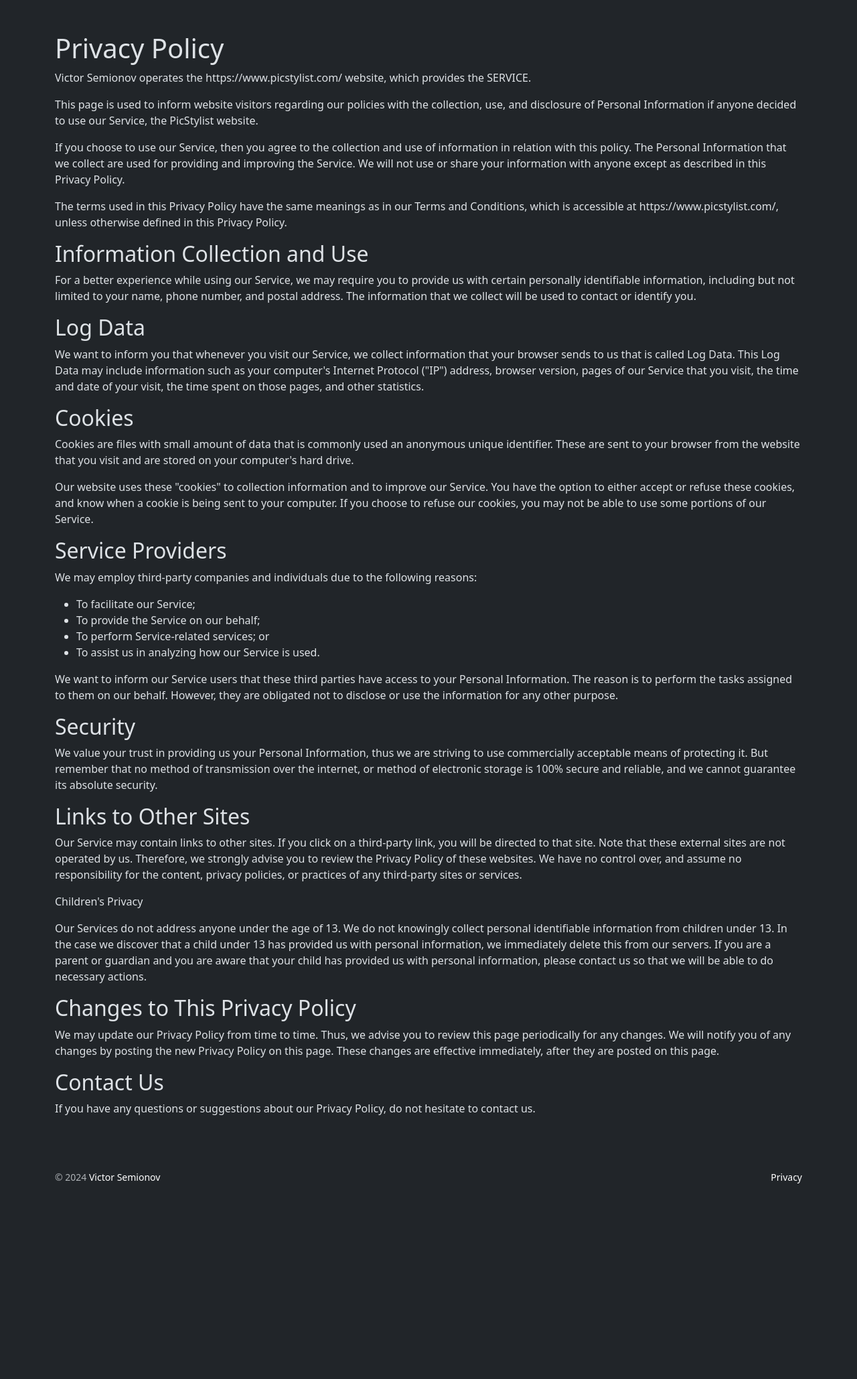
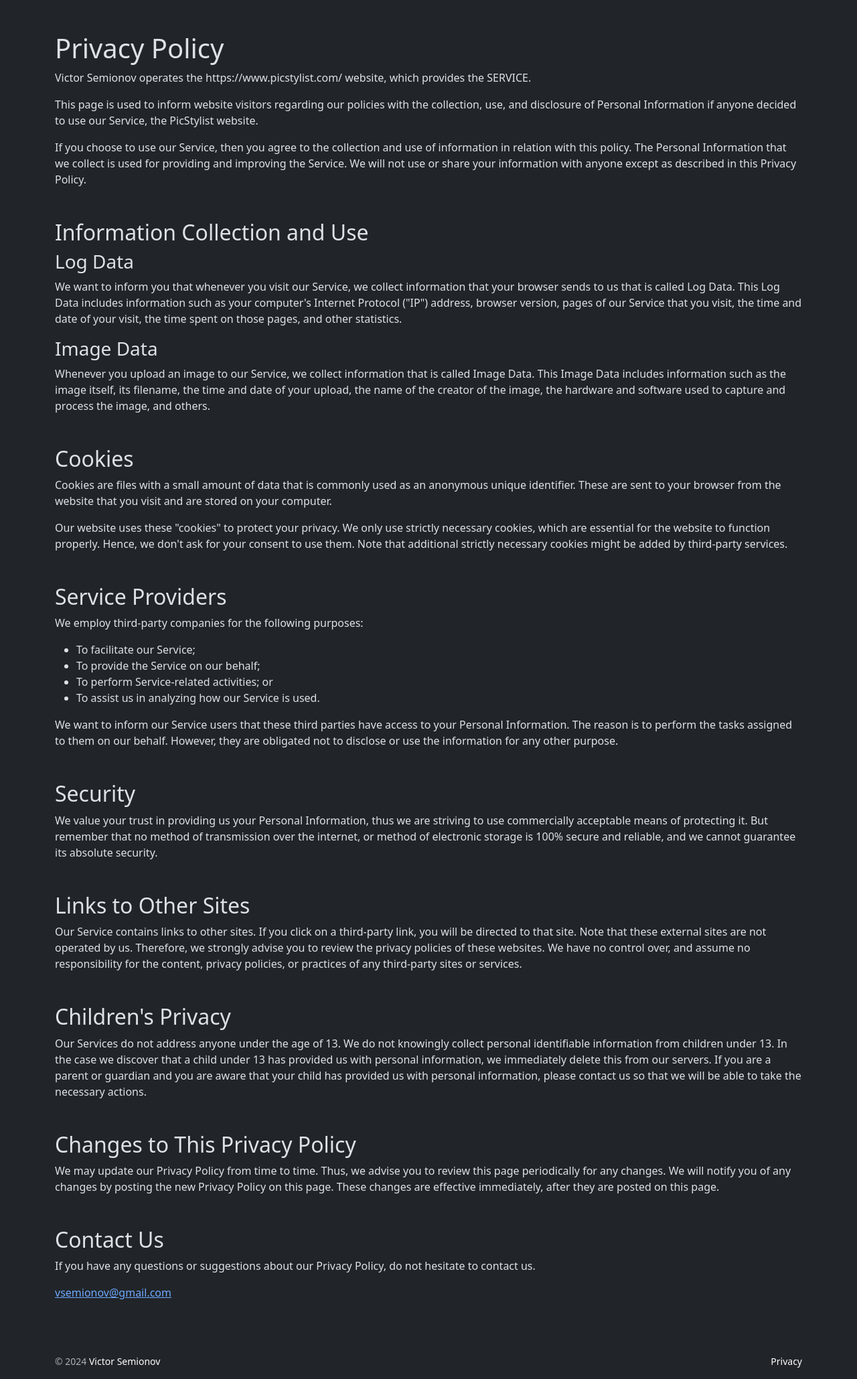
Before and after one commit to vsemionov/picstylist, a Flask app: page /privacy.html in a window 1280 px wide. Shown: the part 56-2115 px from the top of the page at 67% size. Before the commit the page ends 1823 px from the top, so only its background shows below. Run offline with Flask 3, Linux system fonts and the light colour scheme; parts of the project's set-up code (start-up, migrations or seed data) failed here and were passed over; some libraries are stand-ins or nearby versions.

Commit message:
customized

```diff
--- a/templates/pages/privacy.html
+++ b/templates/pages/privacy.html
@@ -12,44 +12,41 @@
   <p>
     If you choose to use our Service,
     then you agree to the collection and use of information in relation with this policy.
-    The Personal Information that we collect are used for providing and improving the Service.
+    The Personal Information that we collect is used for providing and improving the Service.
     We will not use or share your information with anyone except as described in this Privacy Policy.
   </p>
-  <p>
-    The terms used in this Privacy Policy have the same meanings as in our Terms and Conditions,
-    which is accessible at https://www.picstylist.com/, unless otherwise defined in this Privacy Policy.
-  </p>
-  <h2>Information Collection and Use</h2>
-  <p>
-    For a better experience while using our Service,
-    we may require you to provide us with certain personally identifiable information,
-    including but not limited to your name, phone number, and postal address.
-    The information that we collect will be used to contact or identify you.
-  </p>
-  <h2>Log Data</h2>
+  <h2 class="mt-5">Information Collection and Use</h2>
+  <h3>Log Data</h3>
   <p>
     We want to inform you that whenever you visit our Service,
     we collect information that your browser sends to us that is called Log Data.
-    This Log Data may include information such as your computer's Internet Protocol ("IP") address, browser version,
+    This Log Data includes information such as your computer's Internet Protocol ("IP") address, browser version,
     pages of our Service that you visit, the time and date of your visit,
     the time spent on those pages, and other statistics.
   </p>
-  <h2>Cookies</h2>
+  <h3>Image Data</h3>
   <p>
-    Cookies are files with small amount of data that is commonly used an anonymous unique identifier.
-    These are sent to your browser from the website that you visit and are stored on your computer's hard drive.
+    Whenever you upload an image to our Service, we collect information that is called Image Data.
+    This Image Data includes information such as the image itself, its filename, the time and date of your upload,
+    the name of the creator of the image, the hardware and software used to capture and process the image, and others.
+  </p>
+  <h2 class="mt-5">Cookies</h2>
+  <p>
+    Cookies are files with a small amount of data that is commonly used as an anonymous unique identifier.
+    These are sent to your browser from the website that you visit and are stored on your computer.
   </p>
   <p>
-    Our website uses these "cookies" to collection information and to improve our Service.
-    You have the option to either accept or refuse these cookies, and know when a cookie is being sent to your computer.
-    If you choose to refuse our cookies, you may not be able to use some portions of our Service.
+    Our website uses these "cookies" to protect your privacy.
+    We only use strictly necessary cookies, which are essential for the website to function properly.
+    Hence, we don't ask for your consent to use them.
+    Note that additional strictly necessary cookies might be added by third-party services.
   </p>
-  <h2>Service Providers</h2>
-  <p>We may employ third-party companies and individuals due to the following reasons:</p>
+  <h2 class="mt-5">Service Providers</h2>
+  <p>We employ third-party companies for the following purposes:</p>
   <ul>
     <li>To facilitate our Service;</li>
     <li>To provide the Service on our behalf;</li>
-    <li>To perform Service-related services; or</li>
+    <li>To perform Service-related activities; or</li>
     <li>To assist us in analyzing how our Service is used.</li>
   </ul>
   <p>
@@ -57,38 +54,39 @@
     The reason is to perform the tasks assigned to them on our behalf.
     However, they are obligated not to disclose or use the information for any other purpose.
   </p>
-  <h2>Security</h2>
+  <h2 class="mt-5">Security</h2>
   <p>
     We value your trust in providing us your Personal Information,
     thus we are striving to use commercially acceptable means of protecting it.
     But remember that no method of transmission over the internet,
     or method of electronic storage is 100% secure and reliable, and we cannot guarantee its absolute security.
   </p>
-  <h2>Links to Other Sites</h2>
+  <h2 class="mt-5">Links to Other Sites</h2>
   <p>
-    Our Service may contain links to other sites.
+    Our Service contains links to other sites.
     If you click on a third-party link, you will be directed to that site.
     Note that these external sites are not operated by us.
-    Therefore, we strongly advise you to review the Privacy Policy of these websites.
+    Therefore, we strongly advise you to review the privacy policies of these websites.
     We have no control over, and assume no responsibility for the content, privacy policies,
     or practices of any third-party sites or services.
   </p>
-  <p>Children's Privacy</p>
+  <h2 class="mt-5">Children's Privacy</h2>
   <p>
     Our Services do not address anyone under the age of 13.
     We do not knowingly collect personal identifiable information from children under 13.
     In the case we discover that a child under 13 has provided us with personal information,
     we immediately delete this from our servers.
     If you are a parent or guardian and you are aware that your child has provided us with personal information,
-    please contact us so that we will be able to do necessary actions.
+    please contact us so that we will be able to take the necessary actions.
   </p>
-  <h2>Changes to This Privacy Policy</h2>
+  <h2 class="mt-5">Changes to This Privacy Policy</h2>
   <p>
     We may update our Privacy Policy from time to time.
     Thus, we advise you to review this page periodically for any changes.
     We will notify you of any changes by posting the new Privacy Policy on this page.
     These changes are effective immediately, after they are posted on this page.
   </p>
-  <h2>Contact Us</h2>
+  <h2 class="mt-5">Contact Us</h2>
   <p>If you have any questions or suggestions about our Privacy Policy, do not hesitate to contact us.</p>
+  <p><a href="mailto:vsemionov@gmail.com">vsemionov@gmail.com</a></p>
 {% endblock %}
```
